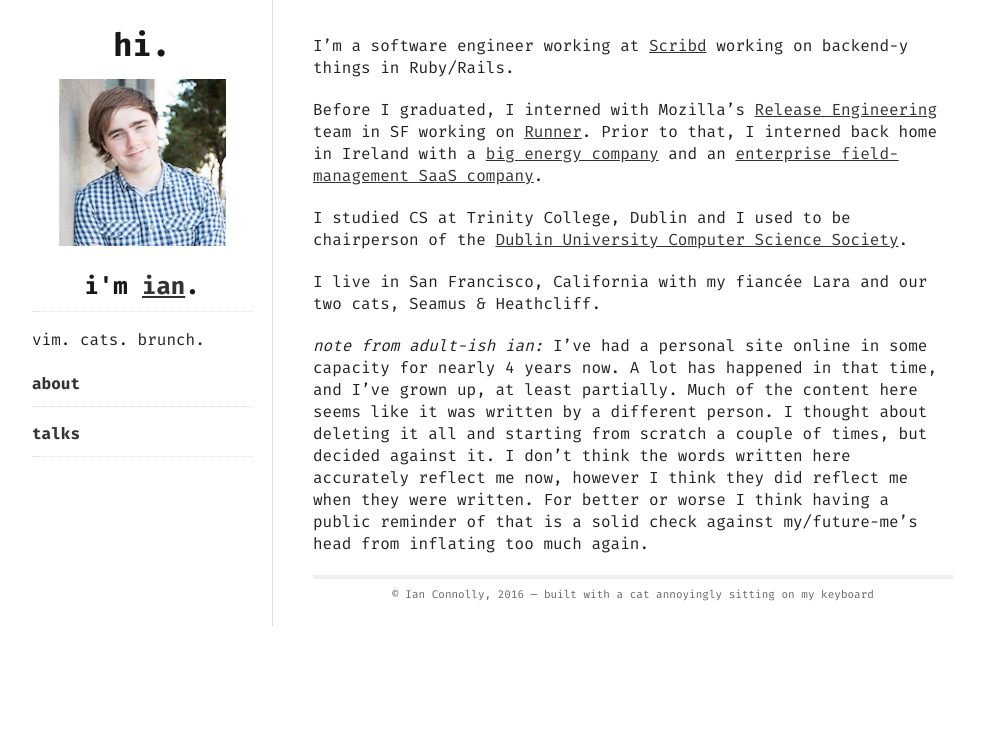
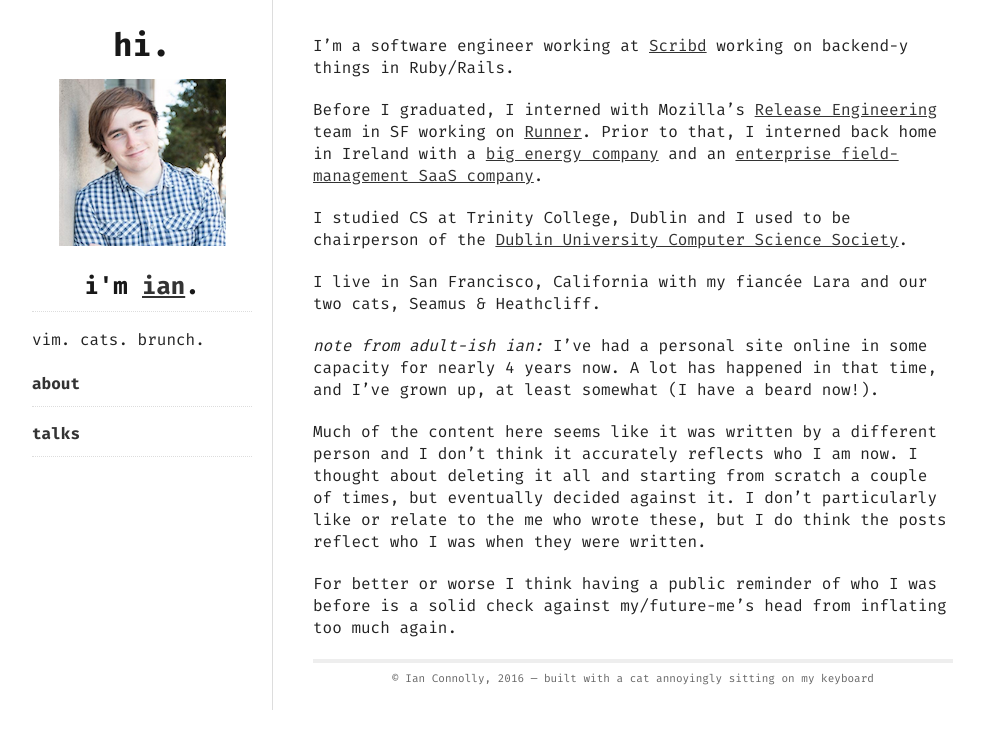
Before and after one commit to IanConnolly/ianconnolly.github.io, a Jekyll site: the page built from about.md, in a window 1280 px wide. Shown: the top 749 px of the page, without its empty margins (138-1122 px from the left). Built offline with Jekyll 4.4.1, drawn with Linux system fonts in a browser that asks for light colours; nearby versions of some CDN libraries.

Commit message:
Cleanup caveat

```diff
--- a/about.md
+++ b/about.md
@@ -20,10 +20,15 @@ I studied CS at Trinity College, Dublin and I used to be chairperson of the
 I live in San Francisco, California with my fiancée Lara and our two cats, Seamus &amp;
 Heathcliff.
 
-_note from adult-ish ian:_ I've had a personal site online in some capacity for nearly 4 years now.
-A lot has happened in that time, and I've grown up, at least partially.  Much of the content here
-seems like it was written by a different person. I thought about deleting it all and starting from
-scratch a couple of times, but decided against it. I don't think the words written here
-accurately reflect me now, however I think they did reflect me when they were written. For better
-or worse I think having a public reminder of that is a solid check against my/future-me's head
-from inflating too much again.
+_note from adult-ish ian:_ I've had a personal site online in some capacity for
+nearly 4 years now.  A lot has happened in that time, and I've grown up,
+at least somewhat (I have a beard now!).
+
+Much of the content here seems like it was written by a different person and
+I don't think it accurately reflects who I am now. I thought about deleting
+it all and starting from scratch a couple of times, but eventually decided
+against it. I don't particularly like or relate to the me who wrote these,
+but I do think the posts reflect who I was when they were written.
+
+For better or worse I think having a public reminder of who I was before
+is a solid check against my/future-me's head from inflating too much again.
```
